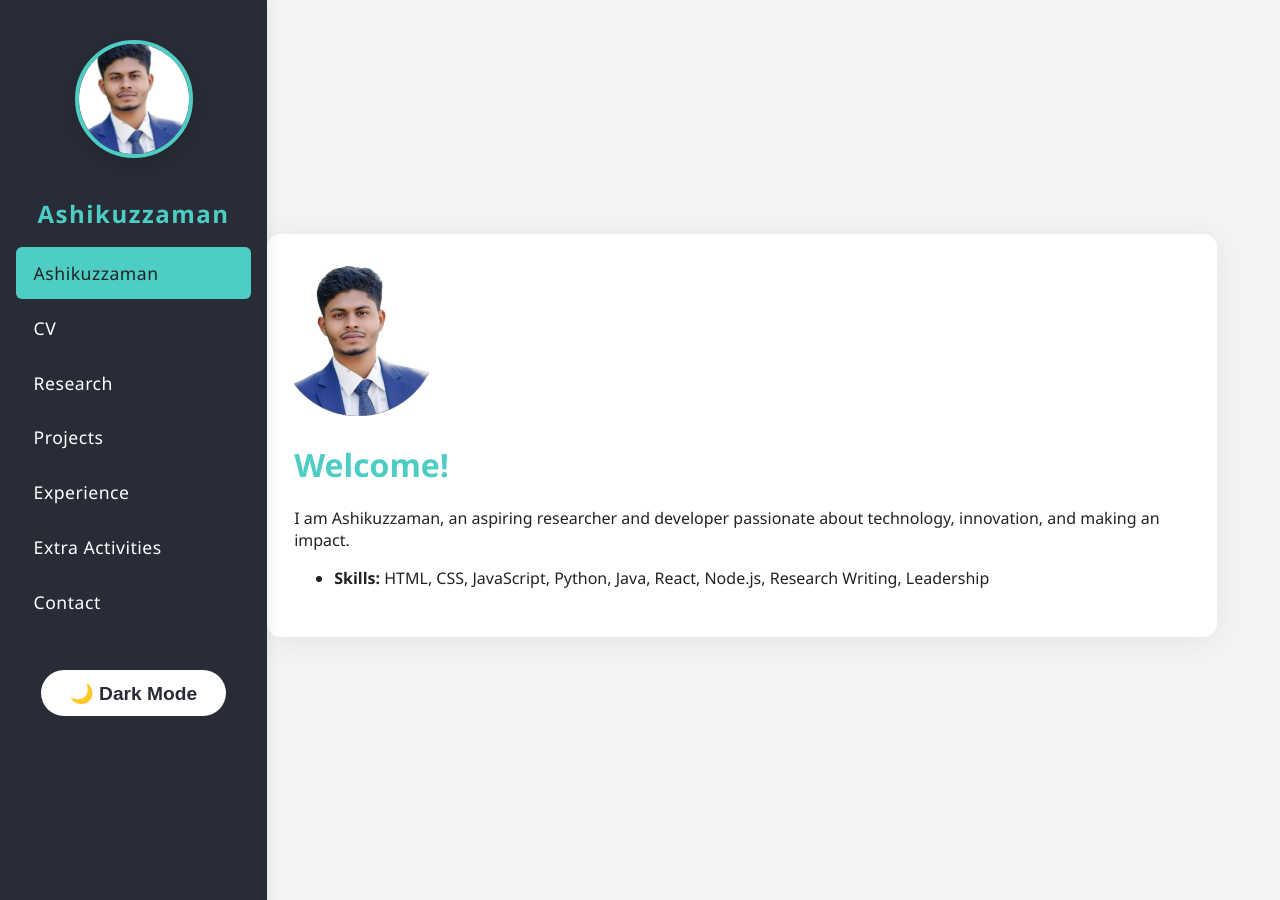
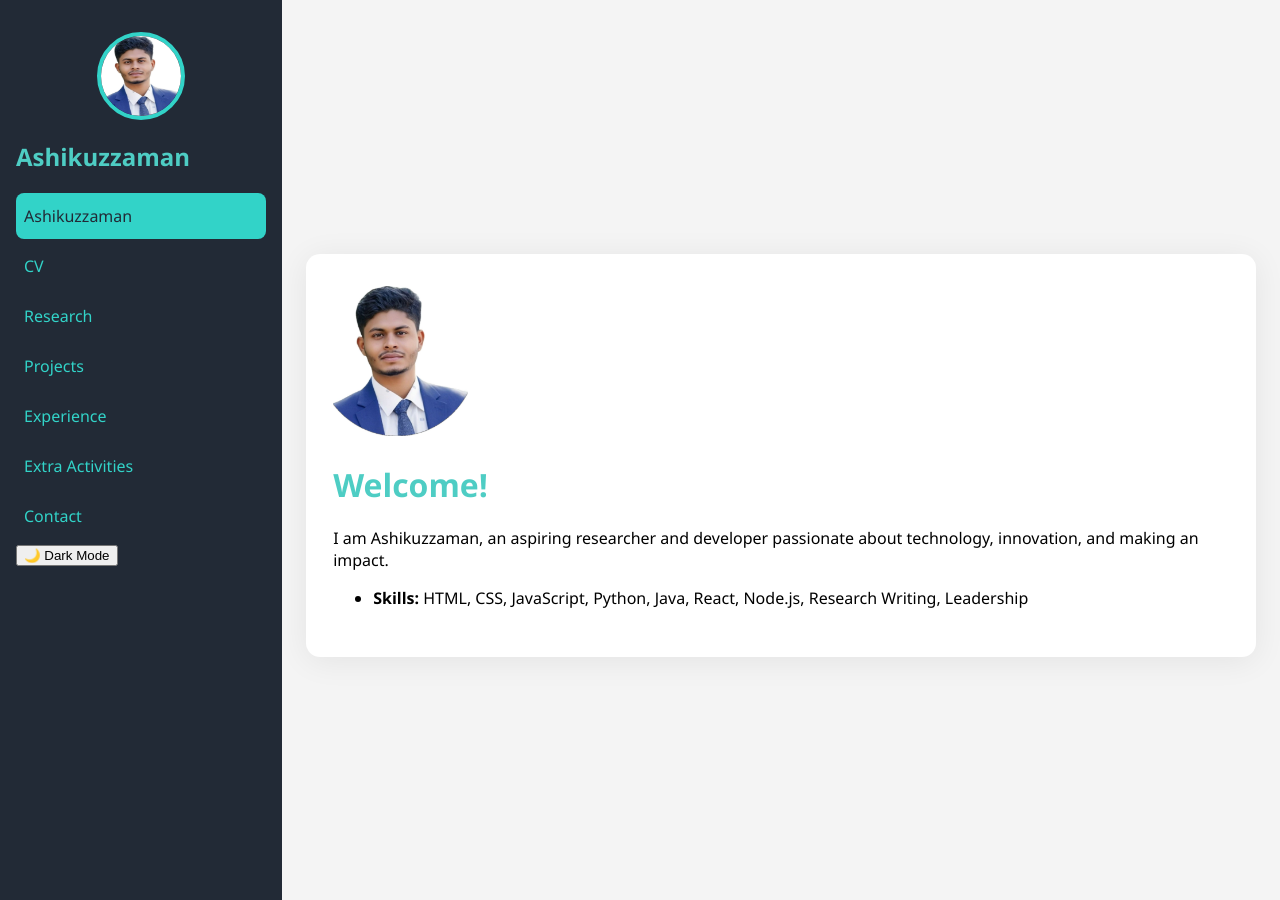
Before and after one commit to Ashikuzzaman026/ashikuzzaman026.github.io, a Jekyll site: the page built from index.md, in a window 1280 px wide and 900 px high. Built offline with Jekyll 4.4.1, drawn with Linux system fonts in a browser that asks for light colours.

Commit message:
Update sidebar.css

```diff
--- a/assets/css/sidebar.css
+++ b/assets/css/sidebar.css
@@ -4,112 +4,105 @@ body {
   margin: 0;
   font-family: 'Segoe UI', Arial, sans-serif;
   background: var(--bg, #f4f4f4);
-  color: var(--text, #222);
-  transition: background 0.3s, color 0.3s;
 }
+
 .sidebar {
-  width: 235px;
-  background: #282c36;
+  width: 250px;
+  background: #222a36;
   color: #fff;
-  display: flex;
-  flex-direction: column;
-  align-items: center;
-  padding: 2.5rem 1rem 1rem 1rem;
+  padding: 2rem 1rem 1rem 1rem;
   min-height: 100vh;
-  position: fixed;
-  left: 0; top: 0; bottom: 0;
-  box-shadow: 2px 0 12px rgba(0,0,0,0.07);
 }
-.sidebar .profile-img {
-  width: 110px;
-  height: 110px;
-  border-radius: 50%;
-  margin-bottom: 1.2rem;
-  box-shadow: 0 6px 18px rgba(0,0,0,0.15);
-  object-fit: cover;
-  border: 4px solid #4ecdc4;
-}
-.sidebar h2 {
-  font-size: 1.5em;
-  margin-bottom: 0.7em;
-  color: #4ecdc4;
-  font-weight: bold;
-  letter-spacing: 1.5px;
-}
-.sidebar nav {
-  width: 100%;
-}
+
 .sidebar nav a {
   display: block;
-  color: #fff;
-  background: none;
+  color: #32d3c8;
+  padding: 12px 8px;
+  border-radius: 8px;
   text-decoration: none;
-  font-size: 1.1em;
-  padding: 0.8em 1em;
-  border-radius: 6px;
-  margin-bottom: 0.15em;
-  transition: background 0.2s, color 0.2s;
-  letter-spacing: .5px;
+  margin: 4px 0;
+  font-weight: 500;
 }
+
 .sidebar nav a.active,
 .sidebar nav a:hover {
-  background: #4ecdc4;
-  color: #222;
+  background: #32d3c8;
+  color: #222a36;
+  transition: 0.2s;
 }
-.sidebar .dark-toggle {
-  margin-top: 2.5rem;
-  background: #fff;
-  color: #282c36;
+
+.profile-img {
+  width: 80px;
+  height: 80px;
+  border-radius: 50%;
+  display: block;
+  margin: 0 auto 1.2rem auto;
+  border: 4px solid #32d3c8;
+}
+
+.hamburger {
+  display: none;
+  position: absolute;
+  top: 18px;
+  left: 18px;
+  z-index: 1200;
+  cursor: pointer;
+  width: 34px;
+  height: 34px;
+  background: none;
   border: none;
-  border-radius: 99px;
-  padding: 0.6em 1.5em;
-  font-size: 1.2em;
-  cursor: pointer;
-  font-weight: bold;
-  transition: background 0.2s, color 0.2s;
 }
-.sidebar .dark-toggle:hover {
-  background: #4ecdc4;
-  color: #222;
+
+.hamburger span,
+.hamburger span:before,
+.hamburger span:after {
+  display: block;
+  background: #32d3c8;
+  height: 4px;
+  width: 28px;
+  border-radius: 2px;
+  position: absolute;
+  content: '';
+  transition: 0.3s;
 }
-@media (max-width: 900px) {
+
+.hamburger span {
+  position: relative;
+  top: 15px;
+}
+
+.hamburger span:before {
+  top: -10px;
+  left: 0;
+}
+
+.hamburger span:after {
+  top: 10px;
+  left: 0;
+}
+
+@media (max-width: 800px) {
   .sidebar {
+    position: fixed;
+    left: -260px;
+    top: 0;
+    height: 100%;
+    z-index: 1000;
+    box-shadow: 2px 0 10px rgba(0,0,0,0.03);
+    transition: left 0.3s;
+  }
+  .sidebar.open {
+    left: 0;
+  }
+  .main-content {
+    margin-left: 0 !important;
+    padding: 1rem;
     width: 100vw;
-    flex-direction: row;
-    align-items: center;
-    justify-content: flex-start;
-    min-height: unset;
-    height: 80px;
-    position: fixed;
-    left: 0; top: 0; right: 0; bottom: unset;
-    z-index: 1000;
-    box-shadow: 0 2px 12px rgba(0,0,0,0.08);
-    padding: 0.8rem 1.2rem;
   }
-  .sidebar .profile-img { width: 52px; height: 52px; margin-bottom: 0; margin-right: 1em;}
-  .sidebar h2 { font-size: 1em; margin: 0 1.2em 0 0;}
-  .sidebar nav { display: flex; flex: 1; }
-  .sidebar nav a { font-size: 1em; padding: 0.5em 1em; margin-bottom: 0;}
-  .sidebar .dark-toggle { margin-top: 0; margin-left: 1.5em; padding: 0.4em 1em;}
-}
-body.sidebar-mode .main-content {
-  margin-left: 235px;
-  padding: 2.5rem 2rem 2rem 2rem;
-}
-@media (max-width: 900px) {
-  body.sidebar-mode .main-content {
-    margin-left: 0;
-    margin-top: 90px;
-    padding: 1.5rem 0.5rem 0.5rem 0.5rem;
+  .hamburger {
+    display: block;
+  }
+  body.sidebar-open {
+    overflow: hidden;
   }
 }
-body.dark {
-  --bg: #1c1f23;
-  --text: #e4e4e4;
-}
-body.dark .sidebar { background: #18191d; color: #e4e4e4;}
-body.dark .sidebar h2 { color: #ffb300;}
-body.dark .sidebar nav a.active,
-body.dark .sidebar nav a:hover { background: #ffb300; color: #18191d;}
-body.dark .sidebar .dark-toggle { background: #22242a; color: #ffb300;}
-body.dark .sidebar .dark-toggle:hover { background: #ffb300; color: #222;}
```
